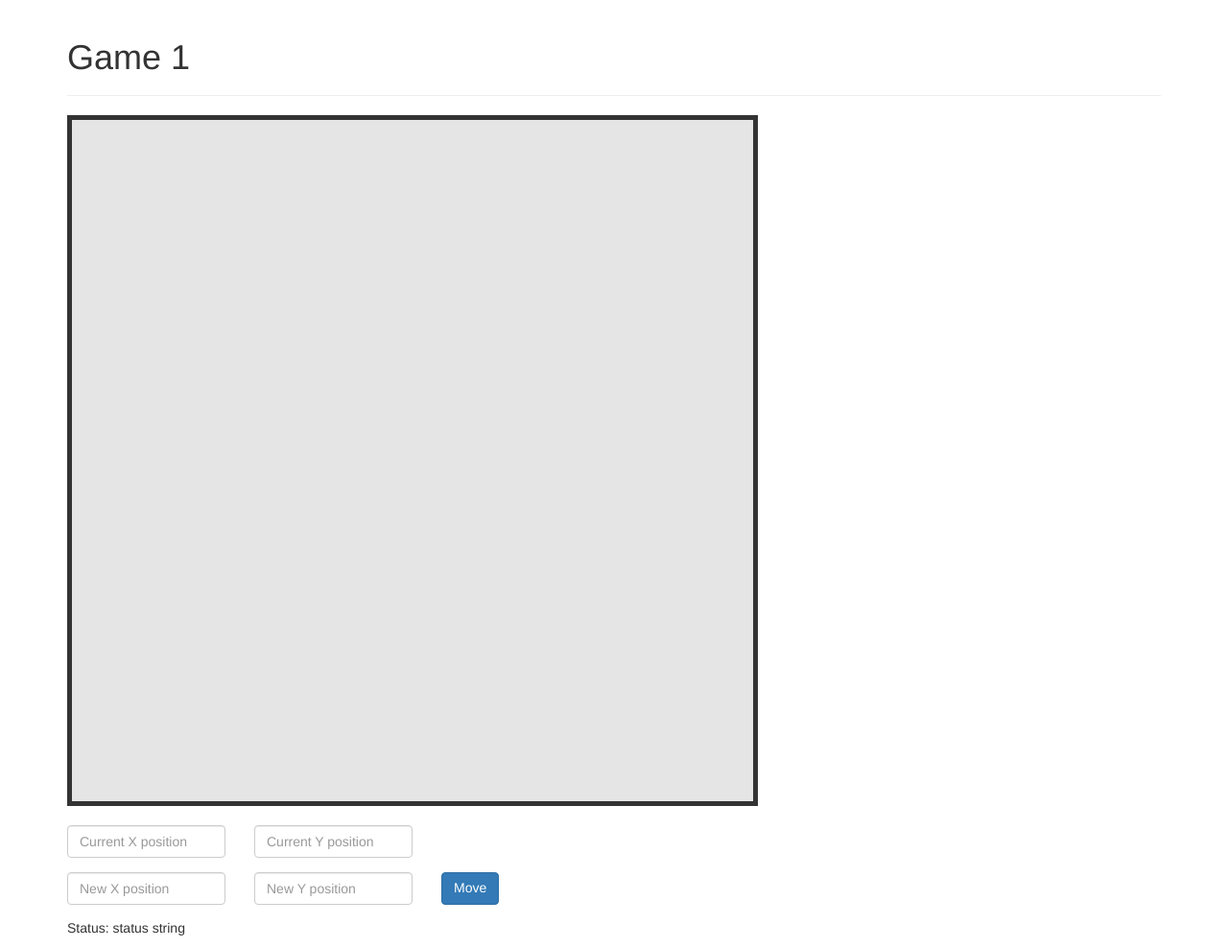
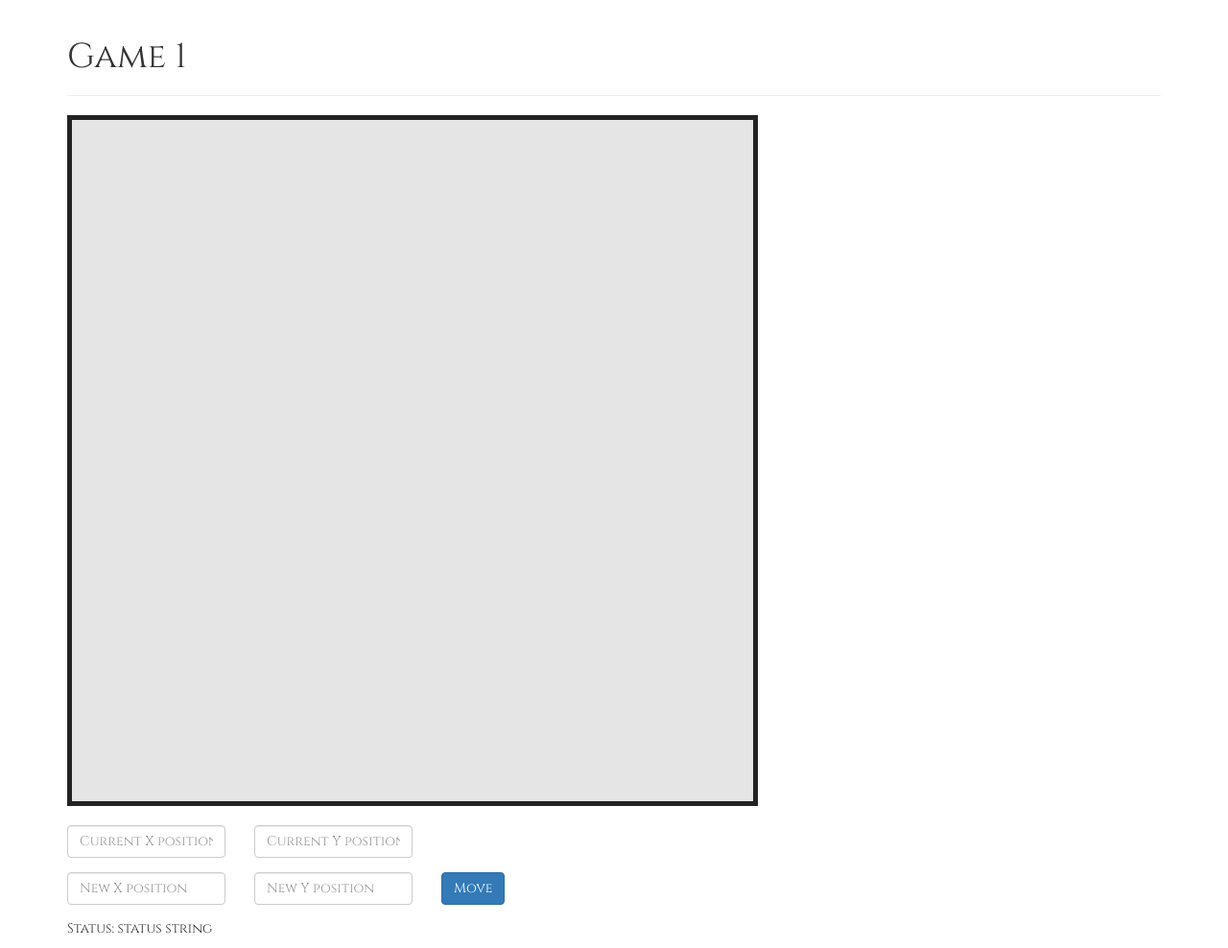
Before and after one commit to golmschenk/colonies, a Django app: template djangoproject/interface/templates/game.html in a window 1280 px wide. Shown: the whole page at 96% size. Run offline with Django 3.2, Linux system fonts and the light colour scheme; the template is opened without the code that fills it: most values are stand-ins (such as "Sample title", 1, 10 or a date in 2020); some libraries are stand-ins or nearby versions.

Commit message:
Change default font to Cinzel

```diff
--- a/djangoproject/colonies_app/static/scss/_custom-bootstrap-variables.scss
+++ b/djangoproject/colonies_app/static/scss/_custom-bootstrap-variables.scss
@@ -1,4 +1,8 @@
 $bootstrap-sass-asset-helper: false !default;
+
+@import url(https://fonts.googleapis.com/css?family=Cinzel);
+@import url(https://fonts.googleapis.com/css?family=Cardo);
+
 //
 // Variables
 // --------------------------------------------------
@@ -43,8 +47,8 @@ $link-hover-decoration: underline !default;
 //
 //## Font, line-height, and color for body text, headings, and more.
 
-$font-family-sans-serif:  "Helvetica Neue", Helvetica, Arial, sans-serif !default;
-$font-family-serif:       Georgia, "Times New Roman", Times, serif !default;
+$font-family-sans-serif:  'Cinzel', sans-serif !default;
+$font-family-serif:       'Cardo', serif !default;
 //** Default monospace fonts for `<code>`, `<kbd>`, and `<pre>`.
 $font-family-monospace:   Menlo, Monaco, Consolas, "Courier New", monospace !default;
 $font-family-base:        $font-family-sans-serif !default;
```
Also changed, not shown: djangoproject/colonies_app/static/css/base.css, 1 other file.
